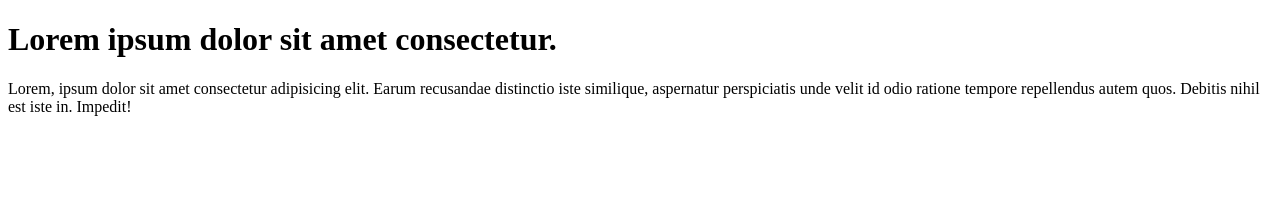
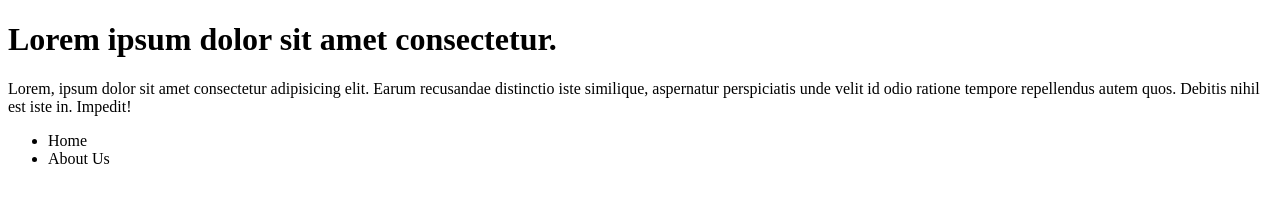
Before and after one commit to usman359/learn-git, a plain HTML site: page index.html in a window 1280 px wide. Drawn offline with Linux system fonts and the light colour scheme.

Commit message:
add a list

```diff
--- a/index.html
+++ b/index.html
@@ -13,5 +13,9 @@
       ratione tempore repellendus autem quos. Debitis nihil est iste in.
       Impedit!
     </p>
+    <ul>
+      <li>Home</li>
+      <li>About Us</li>
+    </ul>
   </body>
 </html>
```
